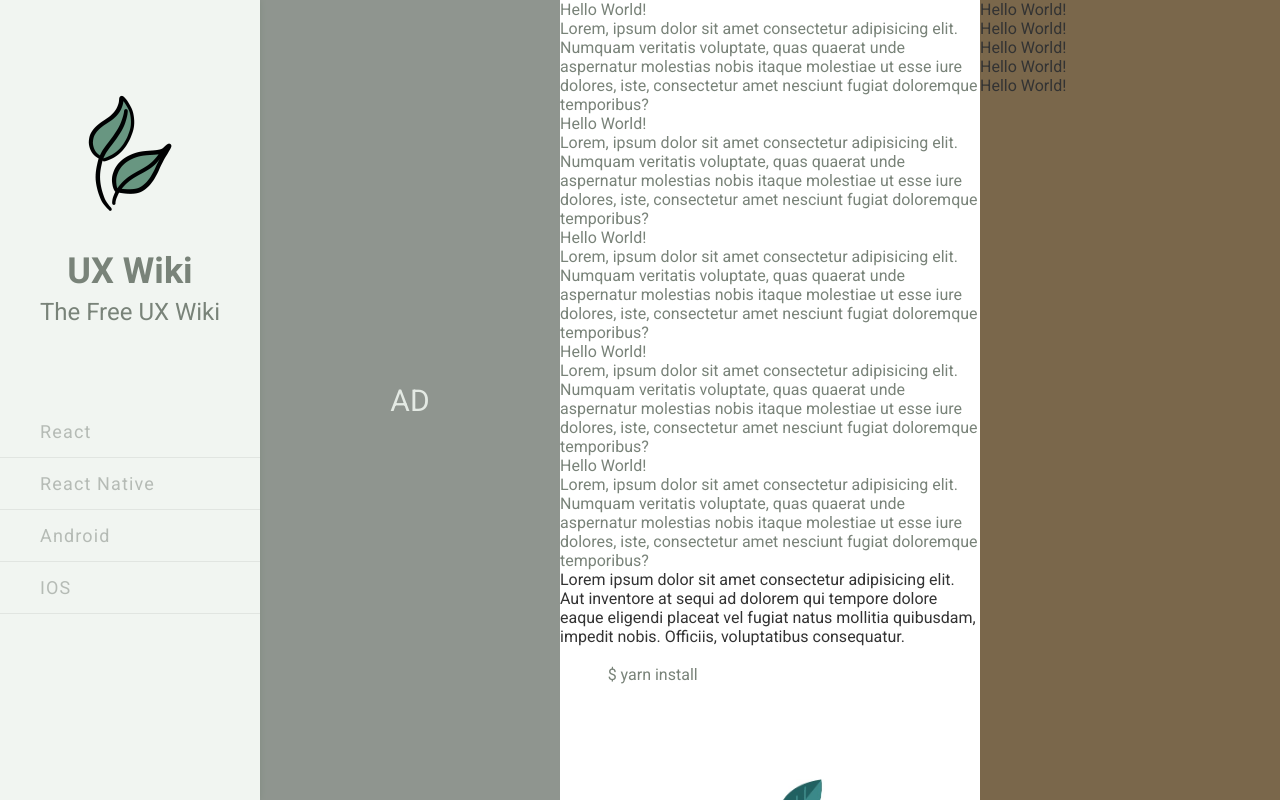
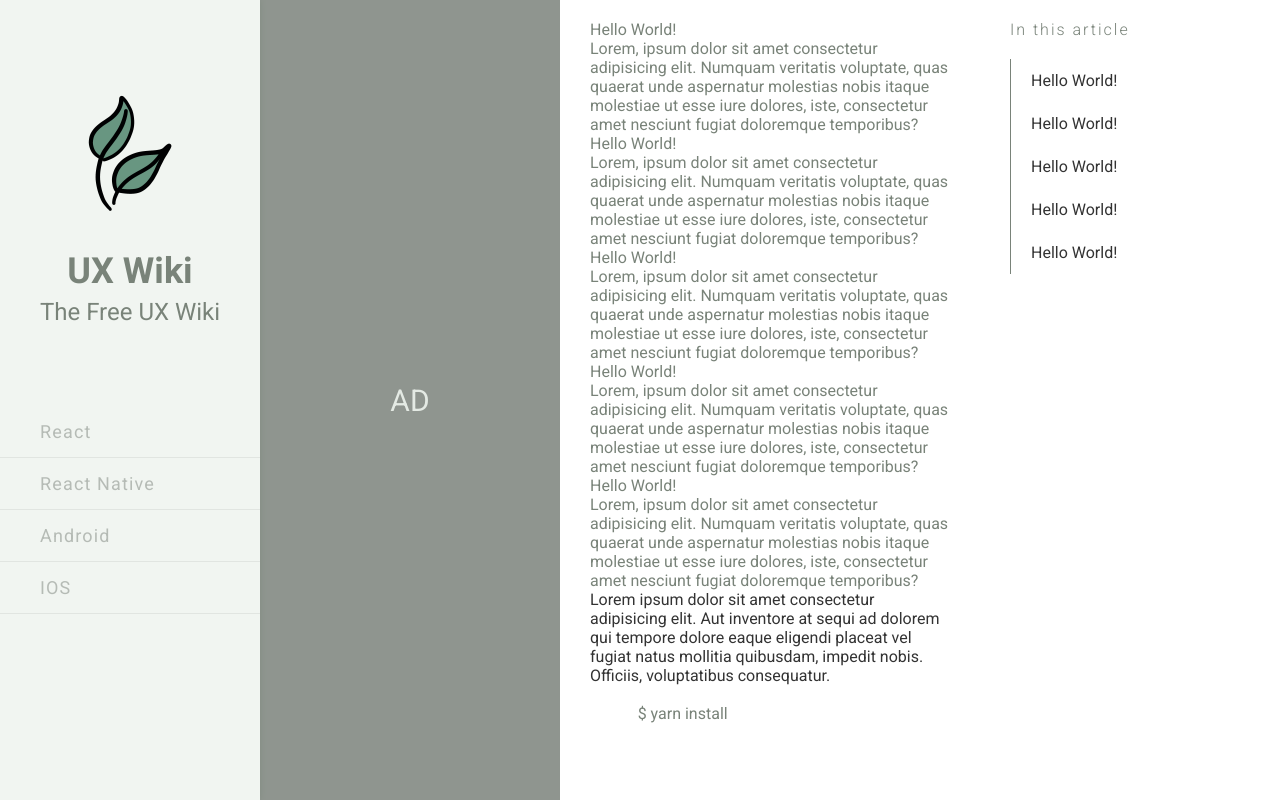
Before and after one commit to ux-monster/ux-monster.github.io, a plain HTML site: page index.html in a window 1280 px wide. Drawn offline with Linux system fonts and the light colour scheme.

Commit message:
Optimize scroll function

```diff
--- a/images/script.js
+++ b/images/script.js
@@ -145,6 +145,7 @@ const HeaderIndex = (function() {
 const ScrollView = (function() {
   const selector = '.page-content';
   const dom = document.querySelector(selector);
+  let currentIndex = 0;
   if(dom) {
     dom.addEventListener('scroll', (e) => {
       const y = e.target.scrollTop;
@@ -152,9 +153,12 @@ const ScrollView = (function() {
       headerIndexList.some((headerIndex, i) => {
         const top = headerIndex.dataset.top;
         const nextTop = headerIndexList[i+1]?.dataset.top || top + 2000;
-        if(y >= top - 10 && y < nextTop) {
+        if(y >= top - 10 && y < nextTop - 10 && currentIndex !== i) {
           removeClassAll('.header-index', 'active');
           document.querySelectorAll('.header-index')[i].classList.add('active');
+          currentIndex = i;
+          console.log('changed');
+          return true;
         }
       })
     })
--- a/images/style.css
+++ b/images/style.css
@@ -118,8 +118,8 @@ a {
   transform: translateX(-300px);
 }
 #subpage {
-  background-color: rgb(122, 103, 75);
   width: 300px;
+  background-color: #fff;
 }
 
 /* 프로필 */
@@ -244,6 +244,7 @@ a {
   flex: 1;
   flex-direction: column;
   overflow-y: auto;
+  padding: 20px 30px;
   padding-bottom: 50vh;
 }
 .page-content h1 {}
@@ -260,14 +261,23 @@ a {
   width: 100%;
 }
 
+.subpage {
+  padding: 20px 30px;
+  flex-direction: column;
+}
 .index-title {
-
+  letter-spacing: 2px;
+  font-weight: 300;
+  font-size: 16px;
+  margin-bottom: 20px;
 }
 .index-group {
   flex-direction: column;
 }
 .index-group .header-index {
   display: block;
+  padding: 12px 20px;
+  border-left: 1px solid #798379;
 }
 .index-group .header-index.active {
   font-weight: bold;
--- a/index.html
+++ b/index.html
@@ -119,8 +119,10 @@
       </div>
     </section>
     <section id="subpage">
-      <div class="index-title"></div>
-      <div class="index-group"></div>
+      <div class="subpage">
+        <div class="index-title">In this article</div>
+        <div class="index-group"></div>
+      </div>
     </section>
   </div>
   <script src="./images/script.js"></script>
```
